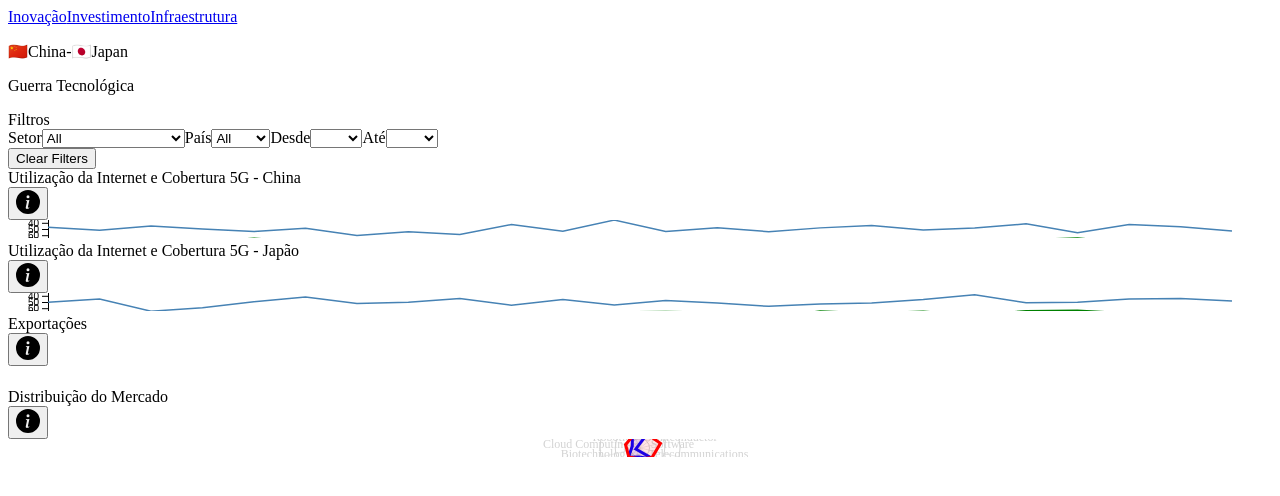
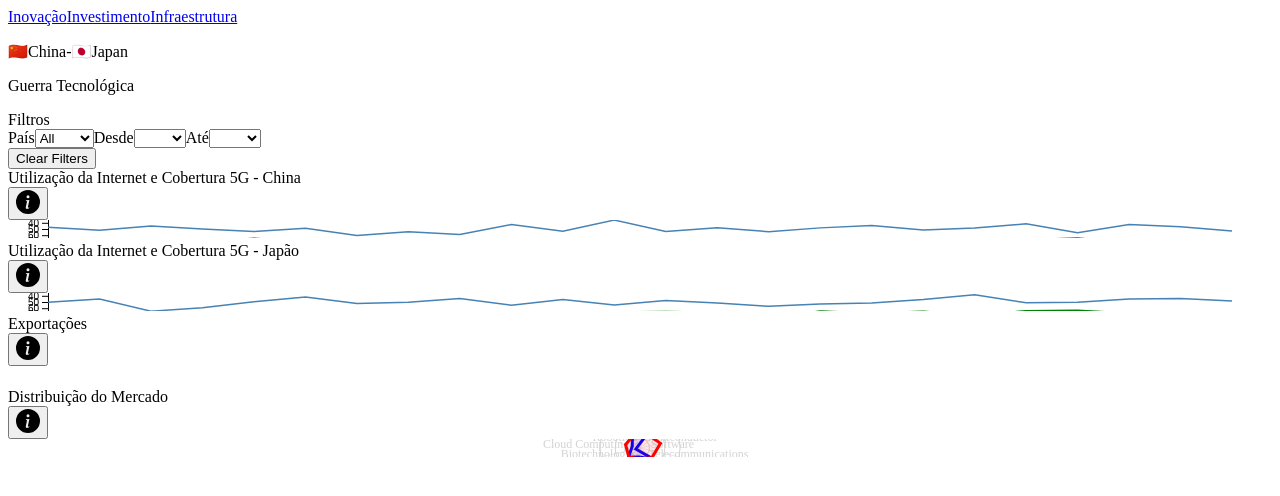
Before and after one commit to AlexandreCotorobai/Projeto-VI, a React (Vite) app in the folder web_ui/: page /infra in a window 1280 px wide. Shown: the top 496 px of the page. Built offline with nearby package versions, Linux system fonts and the light colour scheme; the HTML template or start-up script is replaced by a standard one.

Commit message:
Update Infra.jsx

```diff
--- a/web_ui/src/pages/infra/Infra.jsx
+++ b/web_ui/src/pages/infra/Infra.jsx
@@ -10,9 +10,7 @@ import { TreePlot } from "../../components/plot/treePlot/index.js";
 import { LinePlot } from "../../components/plot/linePlot/index.js";
 
 export const Infra = (props) => {
-  const [sectors, setSectors] = useState([]);
   const [years, setYears] = useState([]);
-  const [sector, setSector] = useState("all");
   const [country, setCountry] = useState("all");
   const [start, setStart] = useState("");
   const [end, setEnd] = useState("");
@@ -27,19 +25,14 @@ export const Infra = (props) => {
   const [filteredData, setFilteredData] = useState(data);
 
   const clearFilters = () => {
-    setSector("all");
     setCountry("all");
     setStart("");
     setEnd("");
     setFilteredData(data);
-    sectorRef.current.value = "all";
     countryRef.current.value = "all";
     startRef.current.value = "";
     endRef.current.value = "";
   };
-
-  const filterBySector = (row) =>
-    sector == "all" || row["Tech Sector"] == sector;
 
   const filterByCountry = (row) => country == "all" || row.Country == country;
 
@@ -51,26 +44,17 @@ export const Infra = (props) => {
     data &&
     setFilteredData(() =>
       data.filter(
-        (row) =>
-          filterBySector(row) &&
-          filterByCountry(row) &&
-          filterByStart(row) &&
-          filterByEnd(row),
+        (row) => filterByCountry(row) && filterByStart(row) && filterByEnd(row),
         []
       )
     );
 
   useEffect(() => {
     filterData();
-  }, [sector, country, start, end]);
+  }, [country, start, end]);
 
   useEffect(() => {
     if (data) {
-      const uniqueSectors = Array.from(
-        new Set(data.map((item) => item["Tech Sector"]))
-      );
-      setSectors(uniqueSectors);
-
       const uniqueYears = Array.from(
         new Set(data.map((item) => item.Year))
       ).sort((a, b) => b - a);
@@ -92,22 +76,6 @@ export const Infra = (props) => {
             <div className={"card-title mx-auto text-3xl"}>Filtros</div>
             <div className={"flex flex-col gap-2 m-5"}>
               <div className="form-control">
-                <label className="label">
-                  <span className="label-text font-bold text-xl">Setor</span>
-                </label>
-                <select
-                  className="select select-bordered"
-                  onChange={(e) => setSector(e.target.value)}
-                  ref={sectorRef}
-                >
-                  <option value="all">All</option>
-                  {sectors.map((sector) => (
-                    <option key={sector} value={sector}>
-                      {sector}
-                    </option>
-                  ))}
-                </select>
-
                 <label className="label">
                   <span className="label-text font-bold text-xl">País</span>
                 </label>
```
